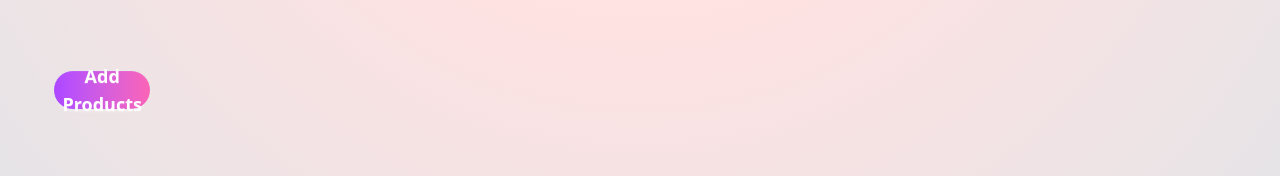
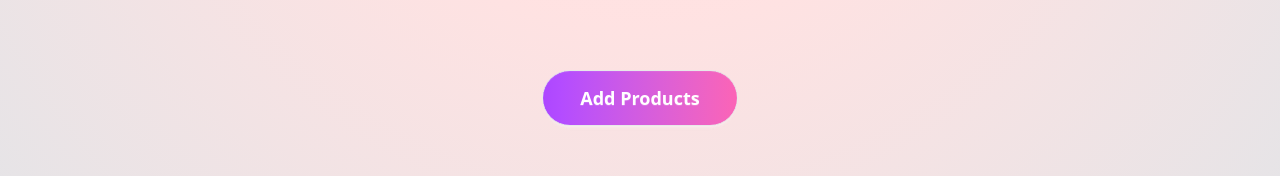
Before and after one commit to rakib-hasan-78/price-cart, a React (Vite) app: page /statistics in a window 1280 px wide. Shown: the part 892-1068 px from the top of the page. Built offline with nearby package versions, Linux system fonts and the light colour scheme; a web font is replaced by a local one.

Commit message:
stat page design completed.....

```diff
--- a/src/Pages/Statistics/Statistics.jsx
+++ b/src/Pages/Statistics/Statistics.jsx
@@ -78,12 +78,15 @@ const Statistics = () => {
                 </div>
                     {
                         cart.length<1 && (
-                           <button
-                           className='btn btn-block lg:w-3/12 xl:w-2/12 2xl:w-1/12 capitalize rounded-full text-white font-semibold text-lg bg-gradient-to-r from-purple-500 to-pink-400 hover:from-purple-600 hover:to-pink-500 transition-all duration-300'
-                           onClick={()=>navigationHandler(`/`)}
-                           >
-                            add products
-                           </button>
+                            <div className='w-full flex items-center justify-center'>
+                            <button
+                            className='btn btn-block xxs:btn-sm md:btn-lg md:w-6/12 lg:w-3/12 lg:btn-xl 2xl:w-2/12 capitalize rounded-full text-white font-semibold text-lg bg-gradient-to-r from-purple-500 to-pink-400 hover:from-purple-600 hover:to-pink-500 transition-all duration-300'
+                            onClick={()=>navigationHandler(`/`)}
+                            >
+                                add products
+                            </button>
+
+                            </div>
                         )
                     }
             </div>
```
